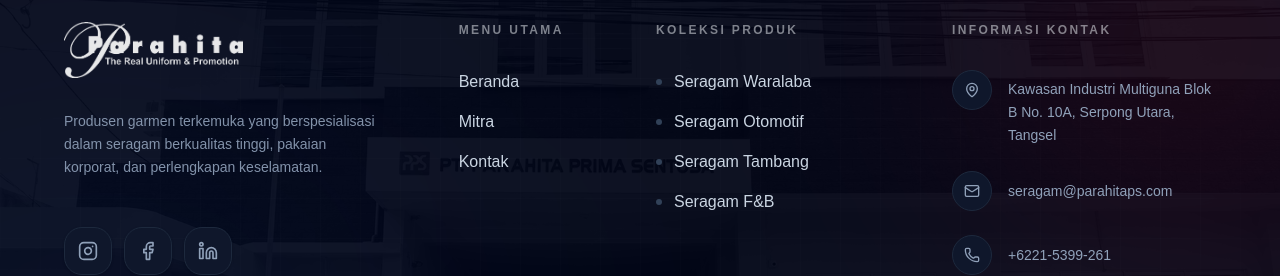
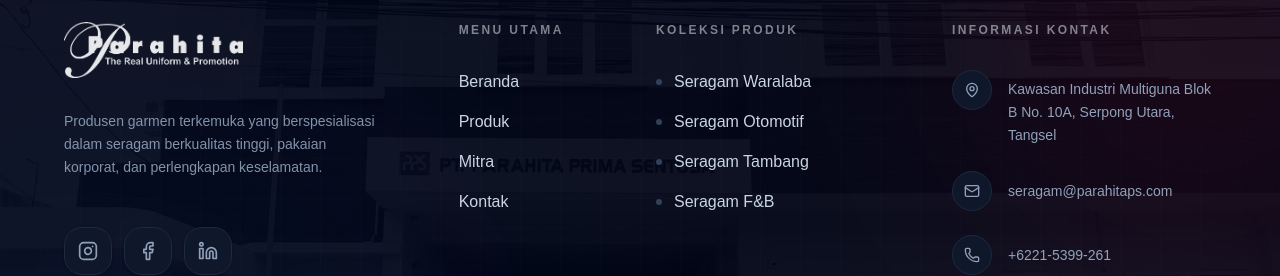
Before and after one commit to padji28-source/SeragamParahita, a React (Vite) app: page / in a window 1280 px wide. Shown: the part 7535-7811 px from the top of the page. Built offline with nearby package versions, Linux system fonts and the light colour scheme.

Commit message:
Update footer navigation items to include 'products'

```diff
--- a/src/components/Footer.tsx
+++ b/src/components/Footer.tsx
@@ -91,9 +91,12 @@ export default function Footer() {
           <motion.div variants={itemVariants} className="lg:col-span-2">
             <h4 className="text-xs font-black mb-8 uppercase tracking-[0.2em] text-slate-100/50">Menu Utama</h4>
             <ul className="space-y-4">
-              {['home', 'partner', 'contact'].map((item) => (
+              {['home', 'products', 'partner', 'contact'].map((item) => (
                 <li key={item}>
-                  <Link to={`/${item === 'home' ? '' : item}`} className="group flex items-center text-slate-300 hover:text-white transition-colors w-max">
+                  <Link
+                    to={item === 'home' ? '/' : `/${item}`}
+                    className="group flex items-center text-slate-300 hover:text-white transition-colors w-max"
+                  >
                     <ArrowRight className="w-4 h-4 opacity-0 -ml-4 group-hover:opacity-100 group-hover:ml-0 group-hover:mr-2 text-red-500 transition-all duration-300" />
                     <span className="font-medium transform transition-transform duration-300 group-hover:translate-x-1">
                       {t(`nav.${item}`)}
```
